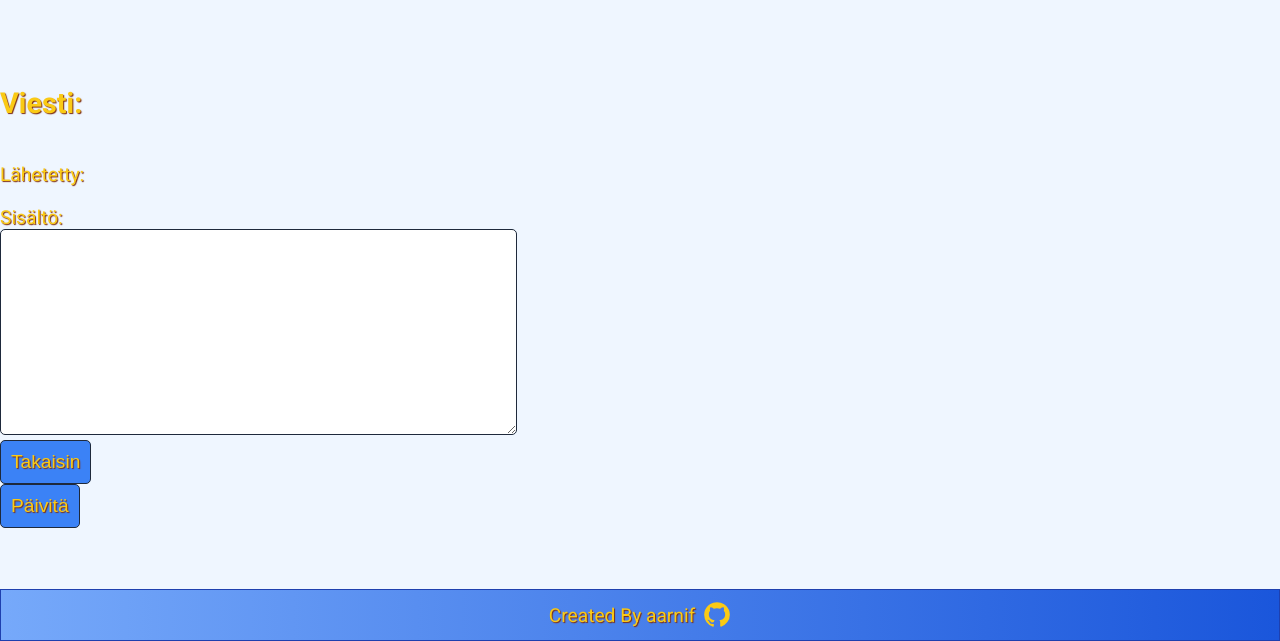
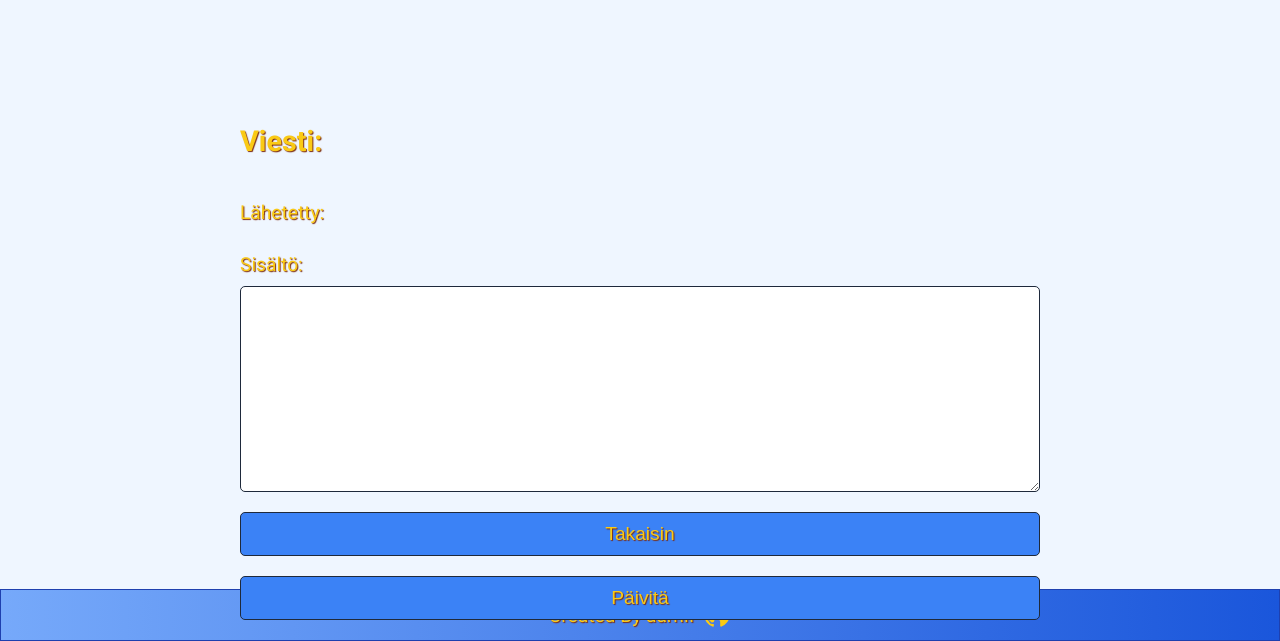
Before and after one commit to aarnif/tsoha-forum, a Flask app: template templates/update_message.html in a window 1280 px wide. Shown: the part 160-801 px from the top of the page. Run offline with Flask 3, Linux system fonts and the light colour scheme; the template is opened without the code that fills it, so the values that code supplies are empty.

Commit message:
Update update message styles

```diff
--- a/templates/update_message.html
+++ b/templates/update_message.html
@@ -1,44 +1,39 @@
 {% extends "layout.html" %} {% block content %}
 
+<div class="form-container">
+  <form action="{{request.url}}" method="POST" class="form">
     <h2>Viesti:</h2>
-
-<form action="{{request.url}}" method="POST">
-  <ul>
-    <li>
-      <p>Lähetetty:</p>
-    </li>
-    <li>
-      <p>{{ message.created_at }}</p>
+    <ul class="form-items">
+      <li class="form-item">
+        <p>Lähetetty: {{ message.created_at }}</p>
       </li>
 
       {% if message.created_at != message.updated_at %}
-    <li>
-      <p>Päivitetty viimeksi:</p>
-    </li>
-    <li>
-      <p>{{ message.updated_at }}</p>
+      <li class="form-item">
+        <p>Päivitetty viimeksi: {{ message.updated_at }}</p>
       </li>
       {% endif %}
 
-    <li>
+      <li class="form-item">
         <label>Sisältö:</label>
       </li>
 
-    <li>
+      <li class="form-item">
         <textarea name="message-content" rows="8" cols="40">
 {{ message.content }}</textarea
         >
       </li>
-  </ul>
 
-  <ul>
-    <li>
-      <button type="button"><a href="{{return_url}}">Takaisin</a></button>
+      <li class="form-item">
+        <a href="{{return_url}}"
+          ><button type="button" class="form-button">Takaisin</button></a
+        >
       </li>
-    <li>
-      <button type="submit">Päivitä</button>
+      <li class="form-item">
+        <button type="submit" class="form-button">Päivitä</button>
       </li>
     </ul>
   </form>
+</div>
 
 {% endblock %}
```
Lines whose indentation alone changed are shown as unchanged.
